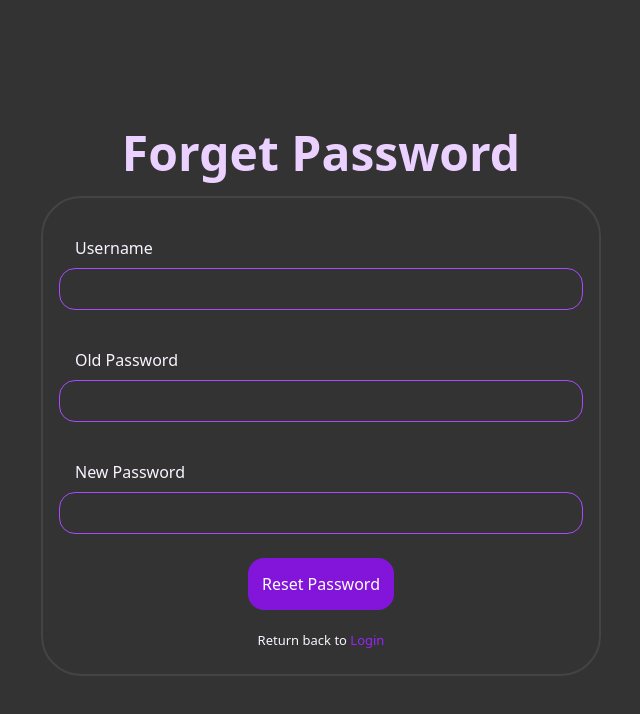
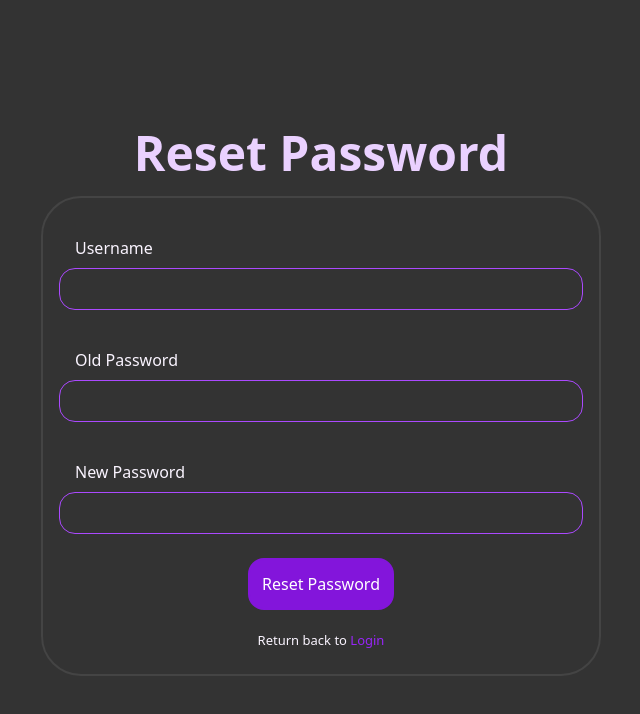
Before and after one commit to Im2rnado/within, a React (Create React App) app in the folder client/client/: page /reset in a window 1280 px wide. Shown: the top 714 px of the page, without its empty margins (319-959 px from the left). Built offline with nearby package versions, Linux system fonts and the light colour scheme.

Commit message:
change forgot pass to reset pass

```diff
--- a/client/client/public/index.html
+++ b/client/client/public/index.html
@@ -24,7 +24,7 @@
       work correctly both with client-side routing and a non-root public URL.
       Learn how to configure a non-root public URL by running `npm run build`.
     -->
-    <title>React App</title>
+    <title>Within</title>
   </head>
   <body>
     <noscript>You need to enable JavaScript to run this app.</noscript>
--- a/client/client/src/components/forgetPassword.js
+++ b/client/client/src/components/forgetPassword.js
@@ -32,7 +32,7 @@ export default function ForgetPassword() {
         <div>
             <Container>
                 <div className="title">
-                    <h2 className="login-container-h2">Forget Password</h2>
+                    <h2 className="login-container-h2">Reset Password</h2>
                 </div>
 
                 <div className="login-container" >
```
Also changed, not shown: client/client/public/manifest.json.
